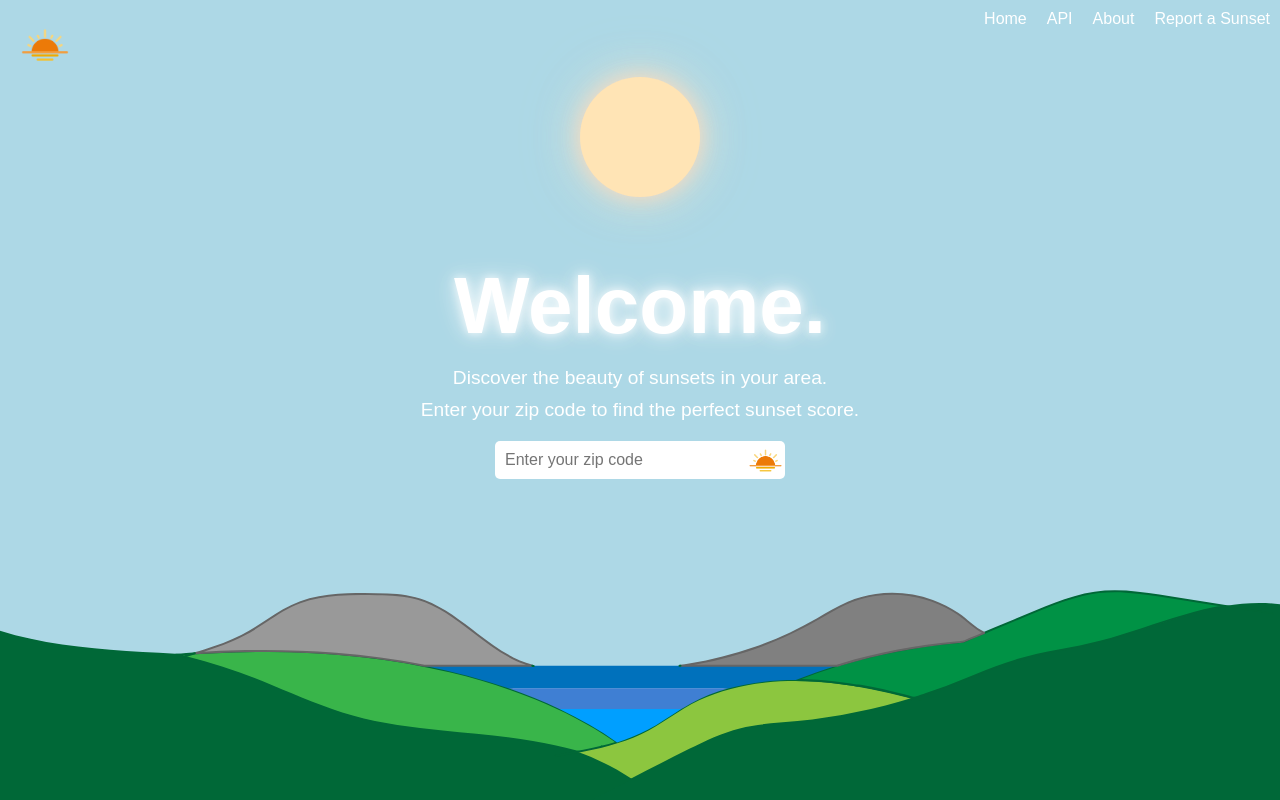
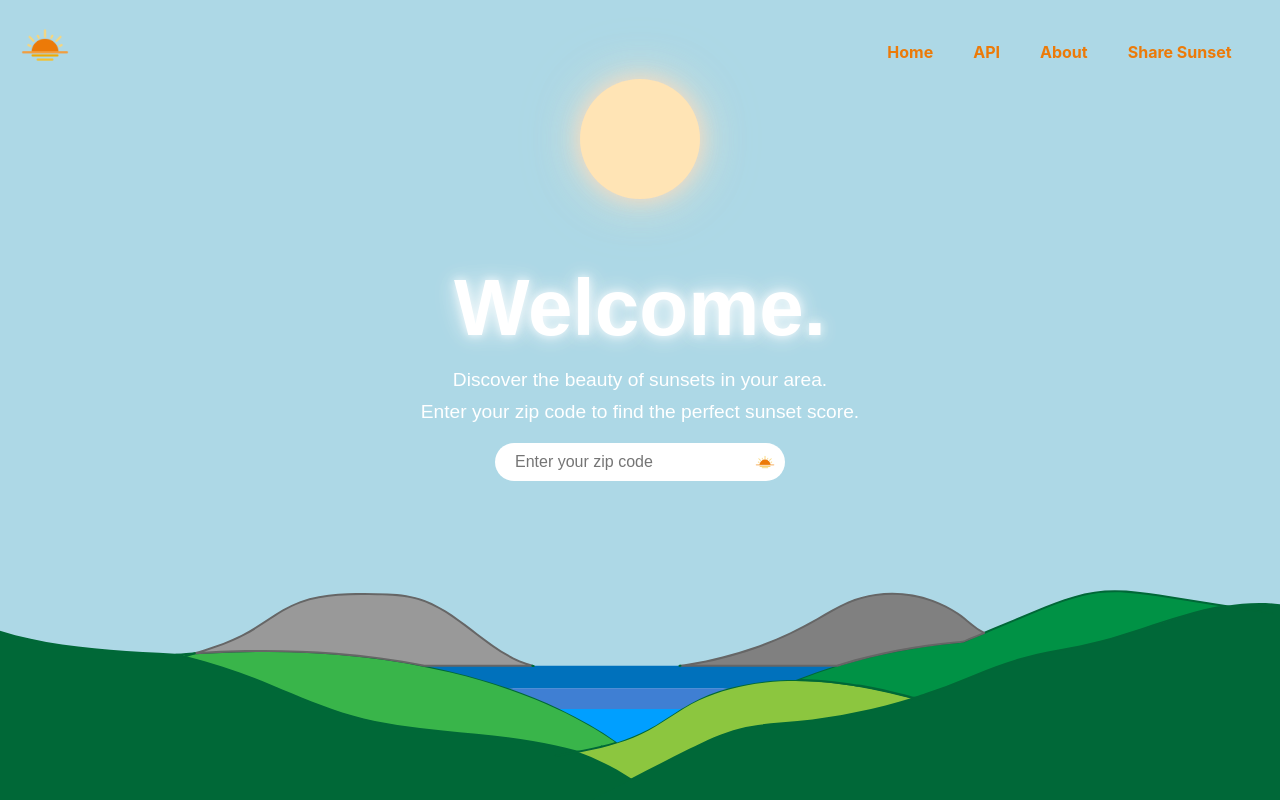
Before and after one commit to RyneAcheson/Sunset-Quality-Predictor, a Flask app: page / in a window 1280 px wide. Run offline with Flask 3, Linux system fonts and the light colour scheme.

Commit message:
search button

```diff
--- a/static/style.css
+++ b/static/style.css
@@ -28,9 +28,14 @@
     list-style-type: none;
     display: flex;
     justify-content: flex-end;
-    gap: 20px;
+    /* Make sure to account for hamburger menu when view size shrinks*/
+    gap: 40px;
     margin: 0;
     padding: 10px;
+    position: relative;
+    top: 4%;
+    right: 3%;
+
 }
 
 .nav-links li {
@@ -39,8 +44,10 @@
 
 .nav-links a {
     text-decoration: none;
-    color: white;
+    color: rgb(236, 122, 8);
     font-size: 16px;
+    font-family:'Inter', 'sans-serif';
+    font-weight: bolder;
     position: relative;
     transition: color 0.3s ease, text-shadow 0.3s ease;
 }
@@ -57,7 +64,7 @@
 }
 
 .nav-links a:hover {
-    text-shadow: 0 0 10px blue;
+    text-shadow: 0 0 10px white;
 }
 
 .nav-links a:hover::after {
@@ -113,9 +120,9 @@
 
 .search-box input {
     font-size: 1rem;
-    padding: 10px;
+    padding: 10px 20px;
     border: none;
-    border-radius: 5px 0 0 5px;
+    border-radius: 20px 0 0 20px;
     outline: none;
     width: 250px;
     box-sizing: border-box;
@@ -124,18 +131,20 @@
 .search-box button {
     background-color: white;
     border: none;
-    border-radius: 0 5px 5px 0;
+    border-radius: 0 20px 20px 0;
     cursor: pointer;
     display: flex;
     align-items: center;
     justify-content: center;
     width: 40px;
     height: 100%;
+    padding: 5px;
 }
 
+
 .search-box button img {
-    width: 35px;
-    height: 35px;
+    width: 20px;
+    height: 20px;
 }
 
 /* Background */
--- a/templates/index.html
+++ b/templates/index.html
@@ -17,7 +17,7 @@
         <li><a href="/">Home</a></li>
         <li><a href="/api">API</a></li>
         <li><a href="/about">About</a></li>
-        <li><a href="/report">Report a Sunset</a></li>
+        <li><a href="/share">Share Sunset</a></li>
     </ul>
 
     <div class="welcome-container">
```
